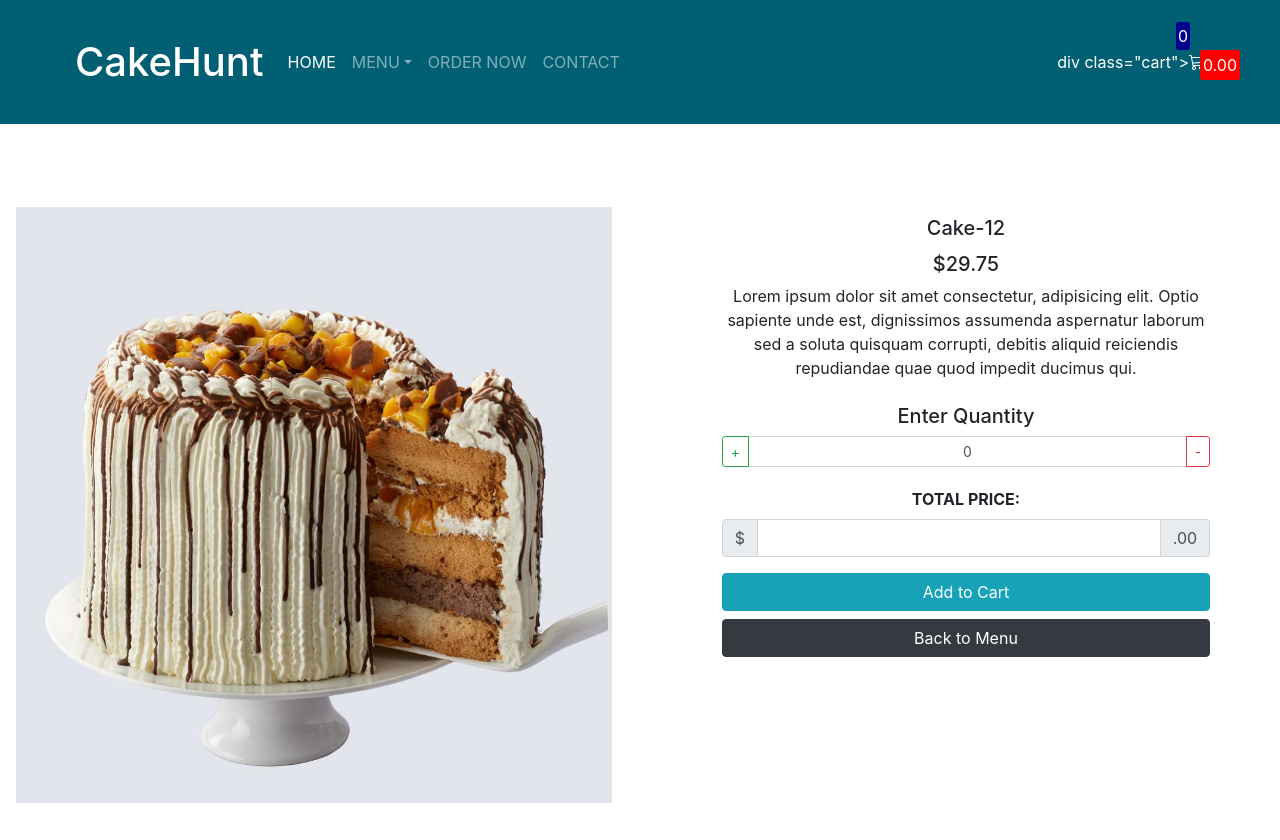
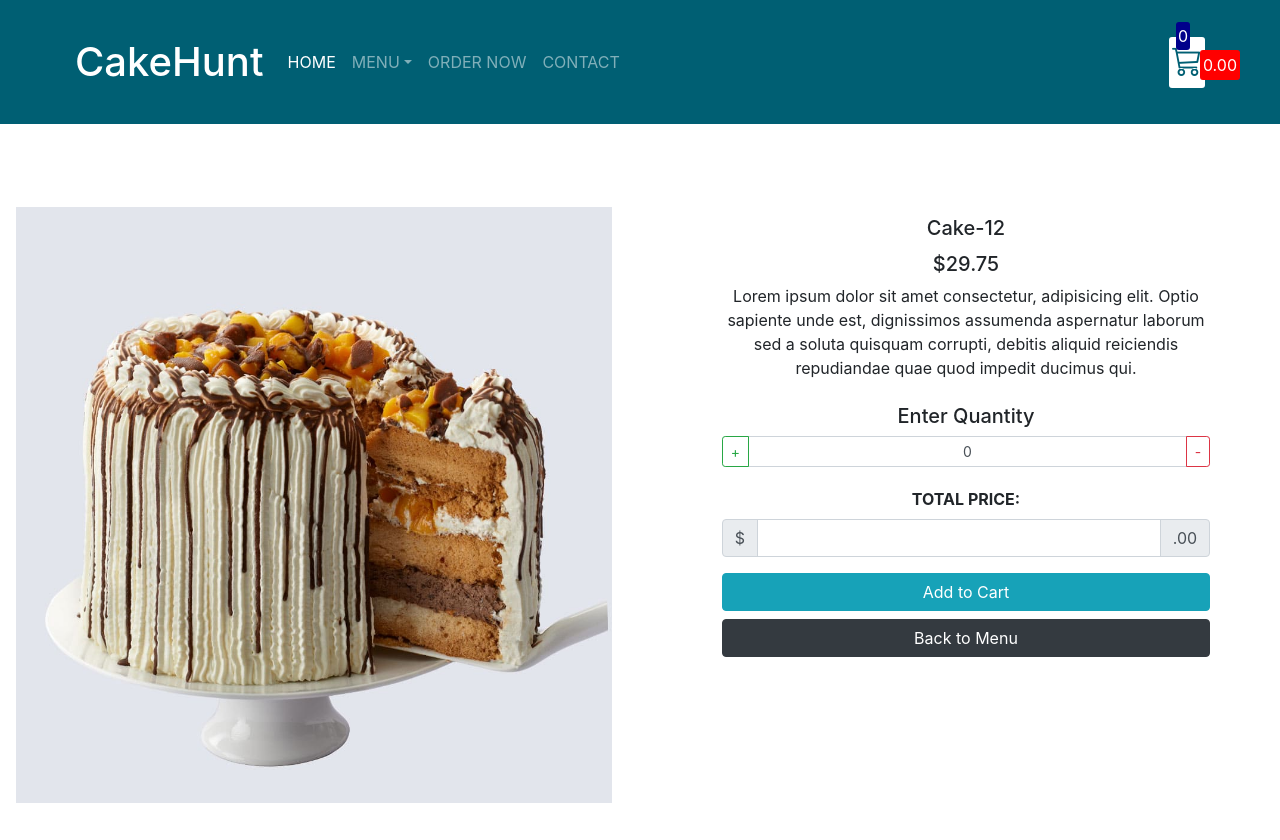
Before and after one commit to c1rcf0X2/_phase1_rayV, a plain HTML site: page products/cake-12.html in a window 1280 px wide. Drawn offline with nearby package versions, Linux system fonts and the light colour scheme.

Commit message:
corrections

```diff
--- a/products/cake-12.html
+++ b/products/cake-12.html
@@ -80,7 +80,7 @@
                             </div>
                         </ul>
                     </div>
-                    div class="cart">
+                    <div class="cart">
                         <div class="cartAmount">0.00
                         </div>
                         <div class="cartNumItems">0
```
